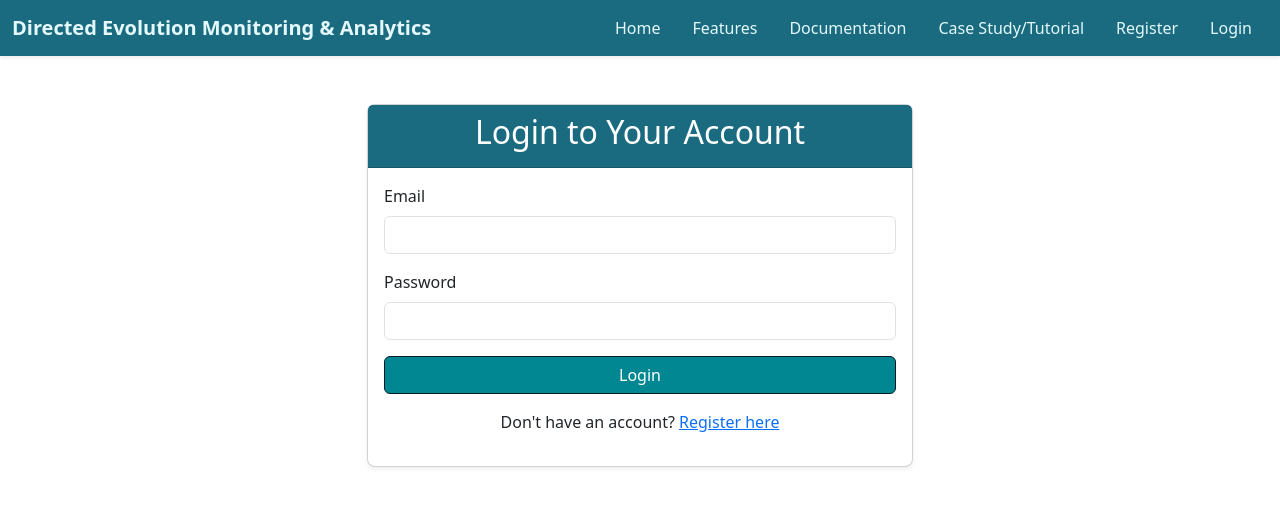
After one commit to amaaniu/BIO727P-Software-Development-Group-Project, a Python web app: template templates/login.html in a window 1280 px wide. The commit adds this page. Shown: the top 507 px of the page. Run offline with Jinja, Linux system fonts and the light colour scheme; the template is opened without the code that fills it, so the values that code supplies are empty.

Commit message:
Adding login.html template and improving structure of index.html

```diff
--- /dev/null
+++ b/templates/login.html
@@ -0,0 +1,82 @@
+<!doctype html>
+<html lang="en">
+<head>
+  <meta charset="utf-8">
+  <meta name="viewport" content="width=device-width, initial-scale=1">
+  <title>D-E Web Monitoring Portal</title>
+    <link href="https://cdn.jsdelivr.net/npm/bootstrap@5.3.2/dist/css/bootstrap.min.css" rel="stylesheet"></link>
+    <link href="https://cdn.jsdelivr.net/npm/bootstrap-icons@1.11.1/font/bootstrap-icons.css" rel="stylesheet"></link>
+    <link href="../static/css/style.css" rel="stylesheet">
+
+    <link rel="stylesheet" href="https://fonts.googleapis.com/icon?family=Material+Icons">
+</head>
+
+<body>
+
+<header>
+    <!-- Navigation Bar -->
+<header class="header-fixed"></header>
+<nav class="navbar navbar-expand-lg navbar-dark bg-dark shadow-sm">
+  <div class="container-fluid">
+    <a class="navbar-brand fw-semibold" href="{{ url_for('main.home') }}">
+      Directed Evolution Monitoring & Analytics
+    </a>
+    <button class="navbar-toggler" type="button" data-bs-toggle="collapse" data-bs-target="#navbarNav" aria-controls="navbarNav" aria-expanded="false" aria-label="Toggle navigation">
+      <span class="navbar-toggler-icon"></span>
+    </button>
+
+    <div class="collapse navbar-collapse justify-content-end" id="navbarNav">
+      <ul class="navbar-nav mb-2 mb-lg-0">
+        <li class="nav-item">
+          <a class="nav-link" href="{{ url_for('main.home') }}">Home</a>
+        </li>
+        <li class="nav-item">
+          <a class="nav-link" href="{{ url_for('main.features') }}">Features</a>
+        </li>
+        <li class="nav-item">
+          <a class="nav-link" href="{{ url_for('main.documentation') }}">Documentation</a>
+        </li>
+        <li class="nav-item">
+          <a class="nav-link" href="{{ url_for('main.casestudy-tutorial') }}">Case Study/Tutorial</a>
+        <li class="nav-item">
+          <a class="nav-link" href="{{ url_for('main.register') }}">Register</a>
+        </li>
+        <li class="nav-item">
+          <a class="nav-link" href="{{ url_for('main.login') }}">Login</a>
+        </li>
+      </ul>
+    </div>
+  </div>
+</nav>
+</header>
+
+<main>
+<!-- Main Body Content: The Login box -->
+    <div class="container mt-5">
+        <div class="row justify-content-center">
+            <div class="col-md-6">
+                <div class="card shadow-sm">
+                    <div class="card-header text-center bg-primary text-white">
+                        <h2>Login to Your Account</h2>
+                    </div>
+                    <div class="card-body">
+                        <form method="POST" action="{{ url_for('main.login') }}">
+                            <div class="mb-3">
+                                <label for="username" class="form-label">Email</label>
+                                <input type="text" class="form-control" id="username" name="username" required>
+                            </div>
+                            <div class="mb-3">
+                                <label for="password" class="form-label">Password</label>
+                                <input type="password" class="form-control" id="password" name="password" required>
+                            </div>
+                            <div class="d-grid gap -2">
+                                <button type="submit" class="btn btn-primary">Login</button>
+                                <p class = "text-center mt-3">Don't have an account? <a href="{{ url_for('main.register') }}">Register here</a></p>
+                            </div>
+                        </form>
+                    </div>
+                </div>
+            </div>
+        </div>
+    </div>
+</main>
```
Also changed, not shown: templates/index.html (+5 -2 lines).
